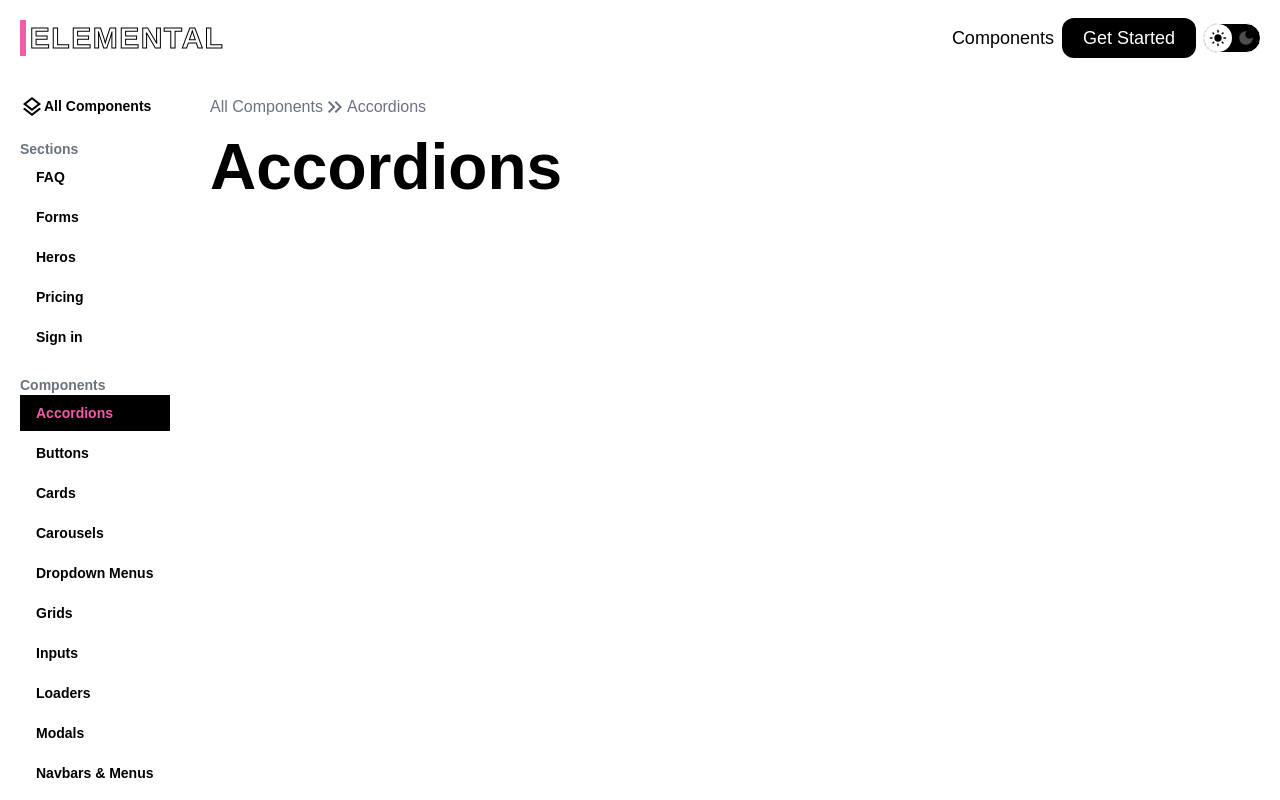
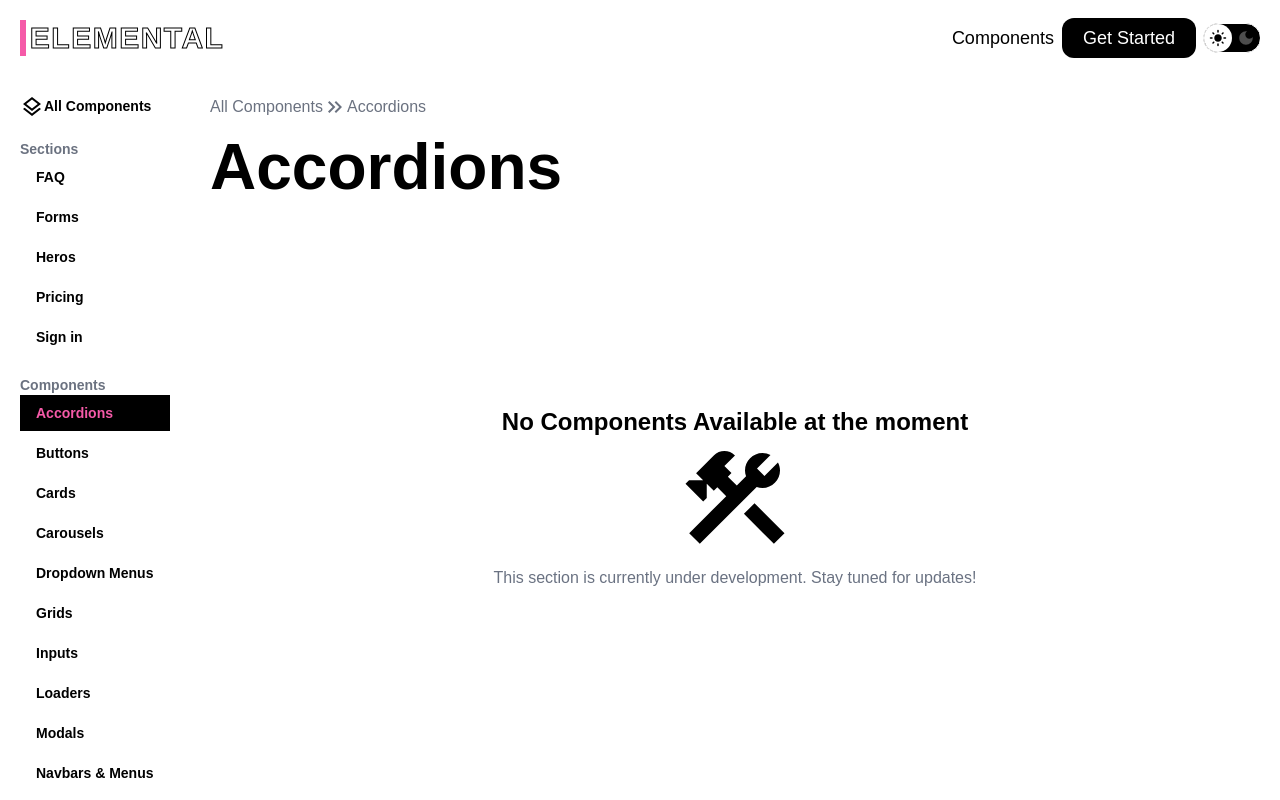
Before and after one commit to kevincas01/Elemental, a Next.js app in the folder elemental/: page /components/accordions in a window 1280 px wide. Built offline with nearby package versions, Linux system fonts and the light colour scheme.

Commit message:
Add no component text when not available yet

```diff
--- a/elemental/app/(components pages)/components/[component_name]/page.tsx
+++ b/elemental/app/(components pages)/components/[component_name]/page.tsx
@@ -3,7 +3,7 @@ import Link from "next/link";
 import KeyboardDoubleArrowRightOutlinedIcon from "@mui/icons-material/KeyboardDoubleArrowRightOutlined";
 import UIGalleryComponent from "@/app/Components/UIGallery/UIGalleryComponent";
 import { getFileContent } from "@/app/Utils/files";
-
+import ConstructionIcon from '@mui/icons-material/Construction';
 interface PageProps {
   params: Promise<{ component_name: string }>;
 }
@@ -29,7 +29,7 @@ export default async function Page({ params }: PageProps) {
   }));
 
   return (
-    <div>
+    <div className="h-full flex flex-col">
       <div className="flex text-grayText">
         <Link href="/components" className="hover:underline">
           All Components
@@ -39,7 +39,9 @@ export default async function Page({ params }: PageProps) {
       </div>
       <h1>{component.name}</h1>
 
-      <div className="flex flex-col gap-10 pb-10">
+      {elementsWithFiles.length > 0 ? (
+        <>
+          <div className="flex flex-col gap-10 pb-10 h-full">
             {elementsWithFiles.map((element, index) => (
               <UIGalleryComponent
                 title={element.title}
@@ -50,6 +52,21 @@ export default async function Page({ params }: PageProps) {
               </UIGalleryComponent>
             ))}
           </div>
+        </>
+      ) : (
+        <>
+          <div className="flex flex-1 flex-col text-center items-center justify-center p-10 ">
+            <h2 className="text-2xl font-semibold ">
+              No Components Available at the moment
+            </h2>
+            <ConstructionIcon sx={{fontSize:"120px"}}/>
+            <p className="text-gray-500 mt-2">
+              This section is currently under development. Stay tuned for
+              updates!
+            </p>
+          </div>
+        </>
+      )}
     </div>
   );
 }
--- a/elemental/app/constants/componentsList.tsx
+++ b/elemental/app/constants/componentsList.tsx
@@ -18,7 +18,6 @@ import WorkspacesOutlinedIcon from "@mui/icons-material/WorkspacesOutlined";
 import AutoAwesomeMotionOutlinedIcon from "@mui/icons-material/AutoAwesomeMotionOutlined";
 import TextFieldsIcon from "@mui/icons-material/TextFields";
 import ToggleOffOutlinedIcon from "@mui/icons-material/ToggleOffOutlined";
-import dynamic from "next/dynamic";
 import BubbleCard from "../Components/UIGallery/CardComponents/BubbleCard";
 import FlipCard from "../Components/UIGallery/CardComponents/FlipCard";
 import LinksHoverCard from "../Components/UIGallery/CardComponents/LinksHoverCard";
```
Lines whose indentation alone changed are shown as unchanged.
